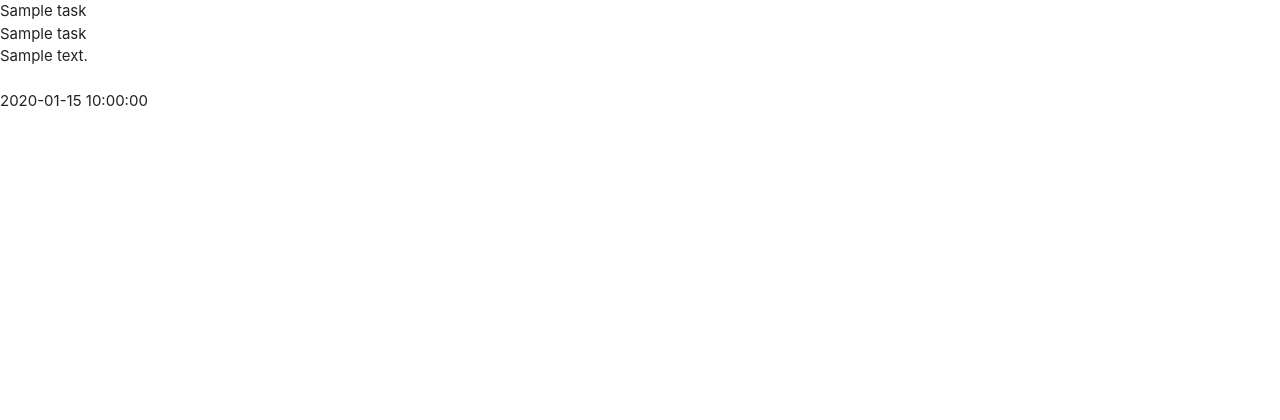
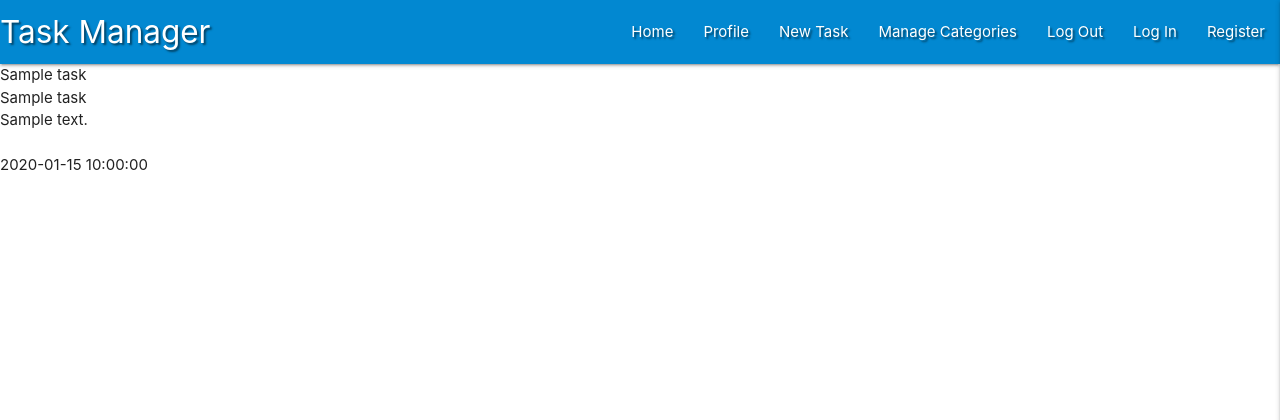
Before and after one commit to cruzxxx/task-manager, a Flask app: page / in a window 1280 px wide. Shown: the top 420 px of the page. Run offline with Flask 2, Linux system fonts and the light colour scheme; a database or web service that is not in the repository returns one stand-in record (values such as "Sample title"); some libraries are stand-ins or nearby versions.

Commit message:
Add Materialize Navbar and SideNav

```diff
--- a/static/css/style.css
+++ b/static/css/style.css
@@ -0,0 +1,3 @@
+.text-shadow {
+    text-shadow: 2px 2px 2px rgba(0,0,0, 0.5);
+}
--- a/static/js/script.js
+++ b/static/js/script.js
@@ -0,0 +1,3 @@
+$(document).ready(function(){
+    $('.sidenav').sidenav({edge: "right"});
+  });
--- a/templates/base.html
+++ b/templates/base.html
@@ -1,24 +1,61 @@
 <!DOCTYPE html>
 <html lang="en">
+
 <head>
     <meta charset="UTF-8">
     <meta name="viewport" content="width=device-width, initial-scale=1.0">
-    <link rel="stylesheet" href="https://cdnjs.cloudflare.com/ajax/libs/font-awesome/5.15.1/css/all.min.css" integrity="sha512-+4zCK9k+qNFUR5X+cKL9EIR+ZOhtIloNl9GIKS57V1MyNsYpYcUrUeQc9vNfzsWfV28IaLL3i96P9sdNyeRssA==" crossorigin="anonymous" type="text/css"/>
-    <link rel="stylesheet" href="https://cdnjs.cloudflare.com/ajax/libs/materialize/1.0.0/css/materialize.min.css" type="text/css">
+    <link rel="stylesheet" href="https://cdnjs.cloudflare.com/ajax/libs/font-awesome/5.15.1/css/all.min.css"
+        integrity="sha512-+4zCK9k+qNFUR5X+cKL9EIR+ZOhtIloNl9GIKS57V1MyNsYpYcUrUeQc9vNfzsWfV28IaLL3i96P9sdNyeRssA=="
+        crossorigin="anonymous" type="text/css" />
+    <link rel="stylesheet" href="https://cdnjs.cloudflare.com/ajax/libs/materialize/1.0.0/css/materialize.min.css"
+        type="text/css">
     <link rel="stylesheet" href="{{ url_for('static', filename='css/style.css') }}" type="text/css">
     {% block styles %}
     {% endblock %}
     <title>Task Manager</title>
 </head>
+
 <body>
+
+    <header>
+        <!-- top nav bar -->
+        <nav class="nav-extended text-shadow light-blue darken-2">
+            <div class="nav-wrapper">
+                <a href="{{ url_for('get_tasks') }}" class="brand-logo">Task Manager</a>
+                <a href="#" data-target="mobile-demo" class="sidenav-trigger right"><i class="fas fa-bars"></i></a>
+                <ul class="right hide-on-med-and-down">
+                    <li><a href="{{ url_for('get_tasks') }}">Home</a></li>
+                    <li><a href="#">Profile</a></li>
+                    <li><a href="#">New Task</a></li>
+                    <li><a href="#">Manage Categories</a></li>
+                    <li><a href="#">Log Out</a></li>
+                    <li><a href="#">Log In</a></li>
+                    <li><a href="#">Register</a></li>
+                </ul>
+            </div>
+        </nav>
+        <!-- mobile nav bar -->
+        <ul class="sidenav" id="mobile-demo">
+            <li> <h4 class="center-align light-blue-text text-darken-2">Task Manager</h4> </li>
+            <li><a href="{{ url_for('get_tasks') }}">Home</a></li>
+            <li><a href="#">Profile</a></li>
+            <li><a href="#">New Task</a></li>
+            <li><a href="#">Manage Categories</a></li>
+            <li><a href="#">Log Out</a></li>
+            <li><a href="#">Log In</a></li>
+            <li><a href="#">Register</a></li>
+        </ul>
+    </header>
 
     {% block content %}
     {% endblock %}
 
-    <script src="https://code.jquery.com/jquery-3.5.1.min.js" integrity="sha256-9/aliU8dGd2tb6OSsuzixeV4y/faTqgFtohetphbbj0=" crossorigin="anonymous"></script>
+    <script src="https://code.jquery.com/jquery-3.5.1.min.js"
+        integrity="sha256-9/aliU8dGd2tb6OSsuzixeV4y/faTqgFtohetphbbj0=" crossorigin="anonymous"></script>
     <script src="https://cdnjs.cloudflare.com/ajax/libs/materialize/1.0.0/js/materialize.min.js"></script>
     <script src="{{ url_for('static', filename='js/script.js') }}"></script>
     {% block scripts %}
     {% endblock %}
 </body>
+
 </html>
```
